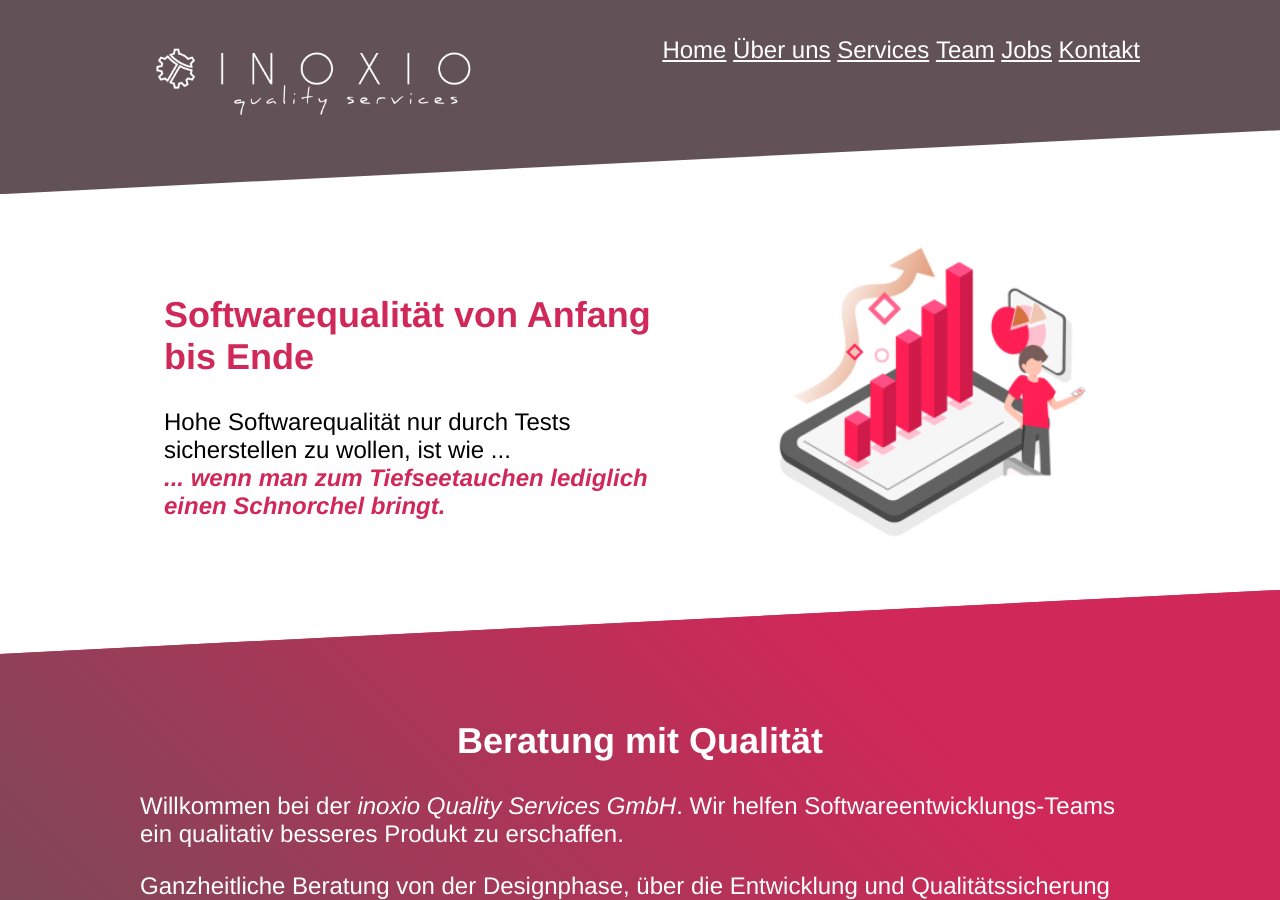
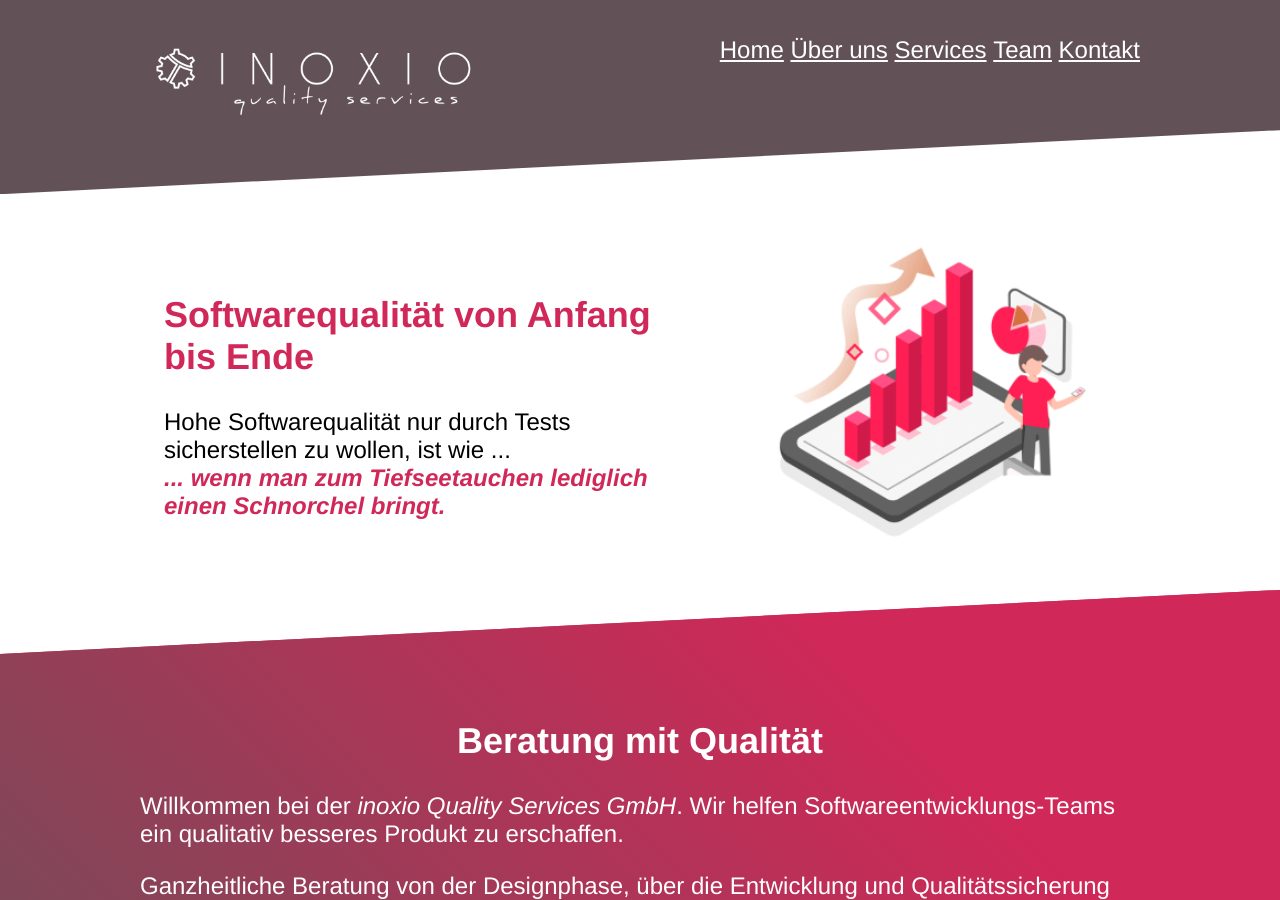
Before and after one commit to inoxio/inoxio.github.io, a Jekyll site: the page built from index.html, in a window 1280 px wide and 900 px high. Built offline with Jekyll 4.4.1, drawn with Linux system fonts in a browser that asks for light colours.

Commit message:
Don't show Jobs in menu

```diff
--- a/_includes/nav.html
+++ b/_includes/nav.html
@@ -7,7 +7,7 @@
 <!--            <li><a href="/#beliefs">Überzeugungen</a></li>-->
             <li><a href="/#services">Services</a></li>
             <li><a href="/team">Team</a></li>
-            <li><a href="/jobs">Jobs</a></li>
+<!--            <li><a href="/jobs">Jobs</a></li>-->
             <li><a href="/#contact">Kontakt</a></li>
         </ul>
     </div>
```
